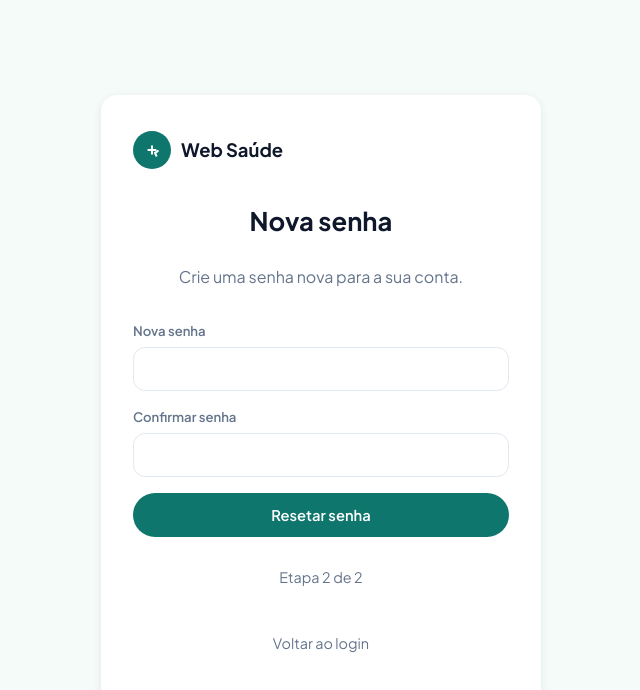
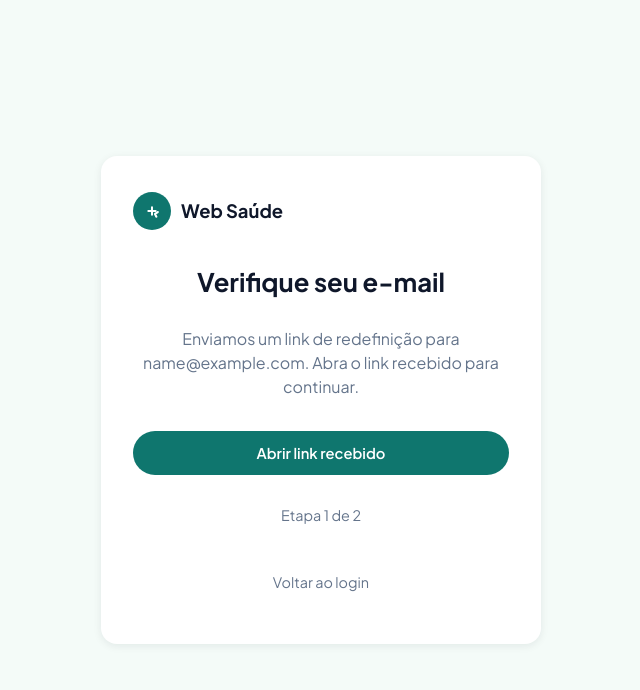
Before and after one commit to WebSaudeApp/web-saude-interface, a Next.js app: page /recover-password in a window 1280 px wide. Both pictures are taken after typing "name@example.com" into the empty fields and a click on the button "Enviar". Shown: the top 690 px of the page, without its empty margins (319-959 px from the left). Built offline with nearby package versions, Linux system fonts and the light colour scheme.

Commit message:
fix(#10): adiciona confirmação de e-mail antes da etapa de nova senha

```diff
--- a/src/pages/recover-password.tsx
+++ b/src/pages/recover-password.tsx
@@ -8,18 +8,28 @@ import { publicRoutes } from "@/configs/Routes";
 
 const RESET_REDIRECT_MS = 900;
 
-const stepOneCopy: Record<
+type Stage = "email" | "confirmation" | "reset" | "success";
+
+const requestCopy: Record<
   "recover" | "change",
-  { title: string; subtitle: string }
+  {
+    title: string;
+    subtitle: string;
+    confirmationSubtitle: (email: string) => string;
+  }
 > = {
   recover: {
     title: "Recuperar senha",
     subtitle:
       "Informe o e-mail da sua conta para enviarmos o link de redefinição.",
+    confirmationSubtitle: (email) =>
+      `Enviamos um link de redefinição para ${email}. Abra o link recebido para continuar.`,
   },
   change: {
     title: "Alterar senha",
     subtitle: "Informe seu e-mail para confirmarmos a alteração de senha.",
+    confirmationSubtitle: (email) =>
+      `Enviamos um link de confirmação para ${email}. Abra o link recebido para continuar.`,
   },
 };
 
@@ -27,25 +37,38 @@ export default function RecuperarSenhaPage() {
   const router = useRouter();
   const flow = router.query.flow === "change" ? "change" : "recover";
 
-  const [step, setStep] = useState<1 | 2>(1);
+  const [stage, setStage] = useState<Stage>("email");
   const [email, setEmail] = useState("");
   const [senha, setSenha] = useState("");
   const [confirmaSenha, setConfirmaSenha] = useState("");
   const [error, setError] = useState<string | null>(null);
-  const [success, setSuccess] = useState(false);
 
-  const title = step === 1 ? stepOneCopy[flow].title : "Nova senha";
+  const stepNumber = stage === "reset" || stage === "success" ? 2 : 1;
+
+  const title =
+    stage === "reset" || stage === "success"
+      ? "Nova senha"
+      : stage === "confirmation"
+        ? "Verifique seu e-mail"
+        : requestCopy[flow].title;
+
   const subtitle =
-    step === 1
-      ? stepOneCopy[flow].subtitle
-      : "Crie uma senha nova para a sua conta.";
+    stage === "reset" || stage === "success"
+      ? "Crie uma senha nova para a sua conta."
+      : stage === "confirmation"
+        ? requestCopy[flow].confirmationSubtitle(email)
+        : requestCopy[flow].subtitle;
 
-  function handleStepOneSubmit(event: FormEvent<HTMLFormElement>) {
+  function handleEmailSubmit(event: FormEvent<HTMLFormElement>) {
     event.preventDefault();
-    setStep(2);
+    setStage("confirmation");
   }
 
-  function handleStepTwoSubmit(event: FormEvent<HTMLFormElement>) {
+  function handleOpenLink() {
+    setStage("reset");
+  }
+
+  function handleResetSubmit(event: FormEvent<HTMLFormElement>) {
     event.preventDefault();
 
     if (senha !== confirmaSenha) {
@@ -54,7 +77,7 @@ export default function RecuperarSenhaPage() {
     }
 
     setError(null);
-    setSuccess(true);
+    setStage("success");
     setTimeout(() => {
       router.push(publicRoutes.login);
     }, RESET_REDIRECT_MS);
@@ -68,17 +91,19 @@ export default function RecuperarSenhaPage() {
       <div className="auth-page">
         <form
           className="card auth-card auth-card-solo"
-          onSubmit={step === 1 ? handleStepOneSubmit : handleStepTwoSubmit}
+          onSubmit={
+            stage === "email"
+              ? handleEmailSubmit
+              : stage === "reset"
+                ? handleResetSubmit
+                : (event) => event.preventDefault()
+          }
         >
           <BrandLink />
           <h1>{title}</h1>
           <p className="sub">{subtitle}</p>
 
-          {success ? (
-            <p className="field-success">
-              Senha redefinida com sucesso. Redirecionando para o login…
-            </p>
-          ) : step === 1 ? (
+          {stage === "email" ? (
             <>
               <label className="field">
                 <span>E-mail</span>
@@ -94,7 +119,19 @@ export default function RecuperarSenhaPage() {
                 Enviar
               </button>
             </>
-          ) : (
+          ) : null}
+
+          {stage === "confirmation" ? (
+            <button
+              className="btn btn-primary btn-lg"
+              type="button"
+              onClick={handleOpenLink}
+            >
+              Abrir link recebido
+            </button>
+          ) : null}
+
+          {stage === "reset" ? (
             <>
               <label className="field">
                 <span>Nova senha</span>
@@ -122,9 +159,15 @@ export default function RecuperarSenhaPage() {
                 Resetar senha
               </button>
             </>
-          )}
+          ) : null}
 
-          <p className="center-note">Etapa {step} de 2</p>
+          {stage === "success" ? (
+            <p className="field-success">
+              Senha redefinida com sucesso. Redirecionando para o login…
+            </p>
+          ) : null}
+
+          <p className="center-note">Etapa {stepNumber} de 2</p>
           <p className="center-note">
             <Link href={publicRoutes.login}>Voltar ao login</Link>
           </p>
```
